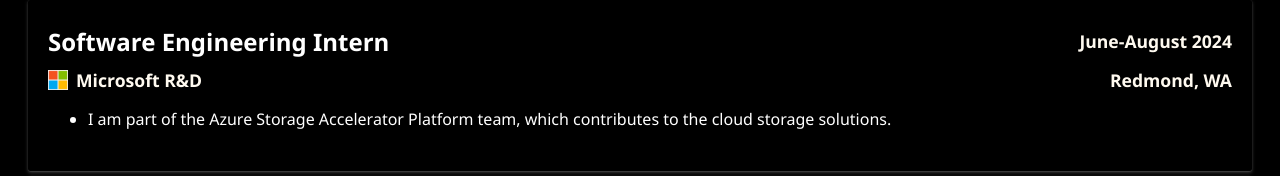
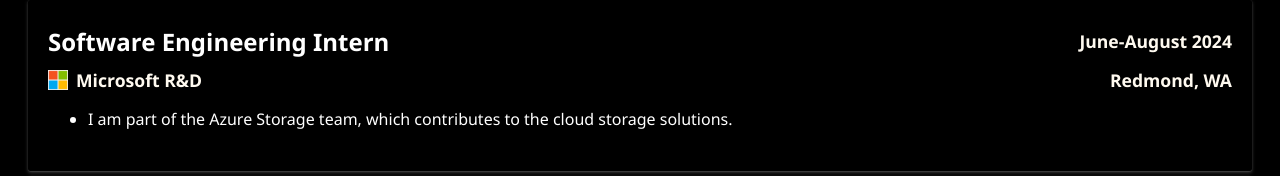
Before and after one commit to roshinishetty/roshinishetty.github.io, a plain HTML site: page experience.html in a window 1280 px wide. Shown: the part 188-364 px from the top of the page. Drawn offline with Linux system fonts and the light colour scheme.

Commit message:
Update experience.html

```diff
--- a/experience.html
+++ b/experience.html
@@ -49,7 +49,7 @@
 					</div>
 					<p class="experience-description">
 						<ul>
-							<li>I am part of the Azure Storage Accelerator Platform team, which contributes to the cloud storage solutions.</li>
+							<li>I am part of the Azure Storage team, which contributes to the cloud storage solutions.</li>
 						</ul>
 					</p>
 				</div>
```
